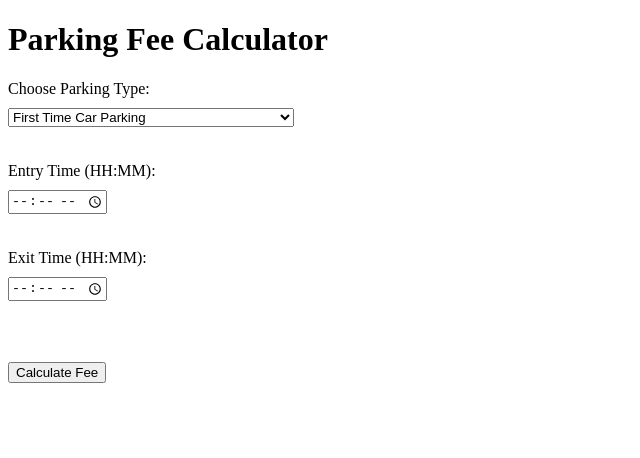
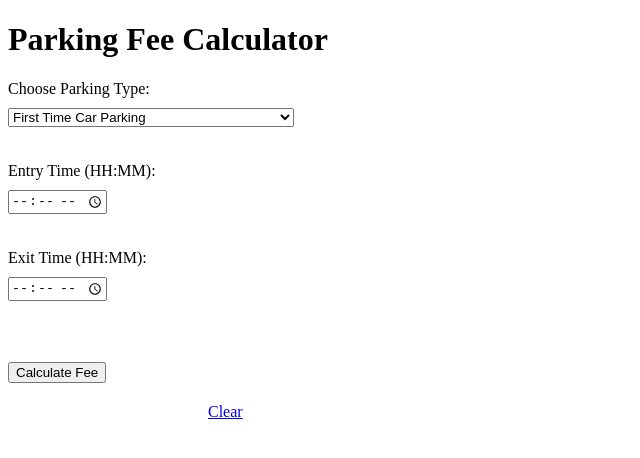
Before and after one commit to Ningwahang/GeniousParkingFeeCalculate, a plain HTML site: page index.html in a window 1280 px wide. Shown: the full height of the page, 0-640 px from the left. Drawn offline with Linux system fonts and the light colour scheme.

Commit message:
Update index.html

```diff
--- a/index.html
+++ b/index.html
@@ -34,5 +34,6 @@
 <h2 id="result"></h2>
 
 <script src="script.js"></script>
+<a style="margin-left: 200px; font-size: 25; cursor: pointer" href="index.html">Clear</a>
 </body>
 </html>
```
